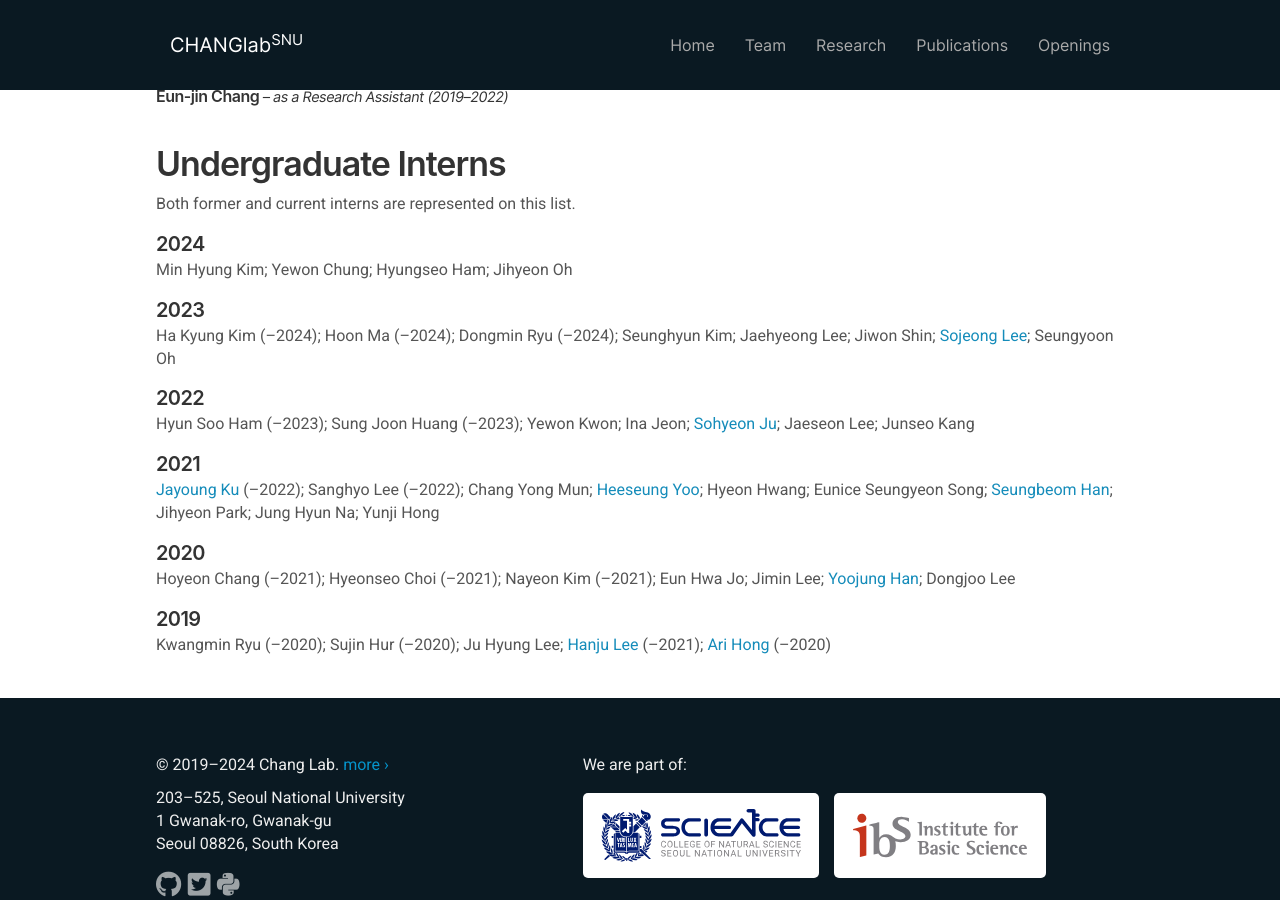
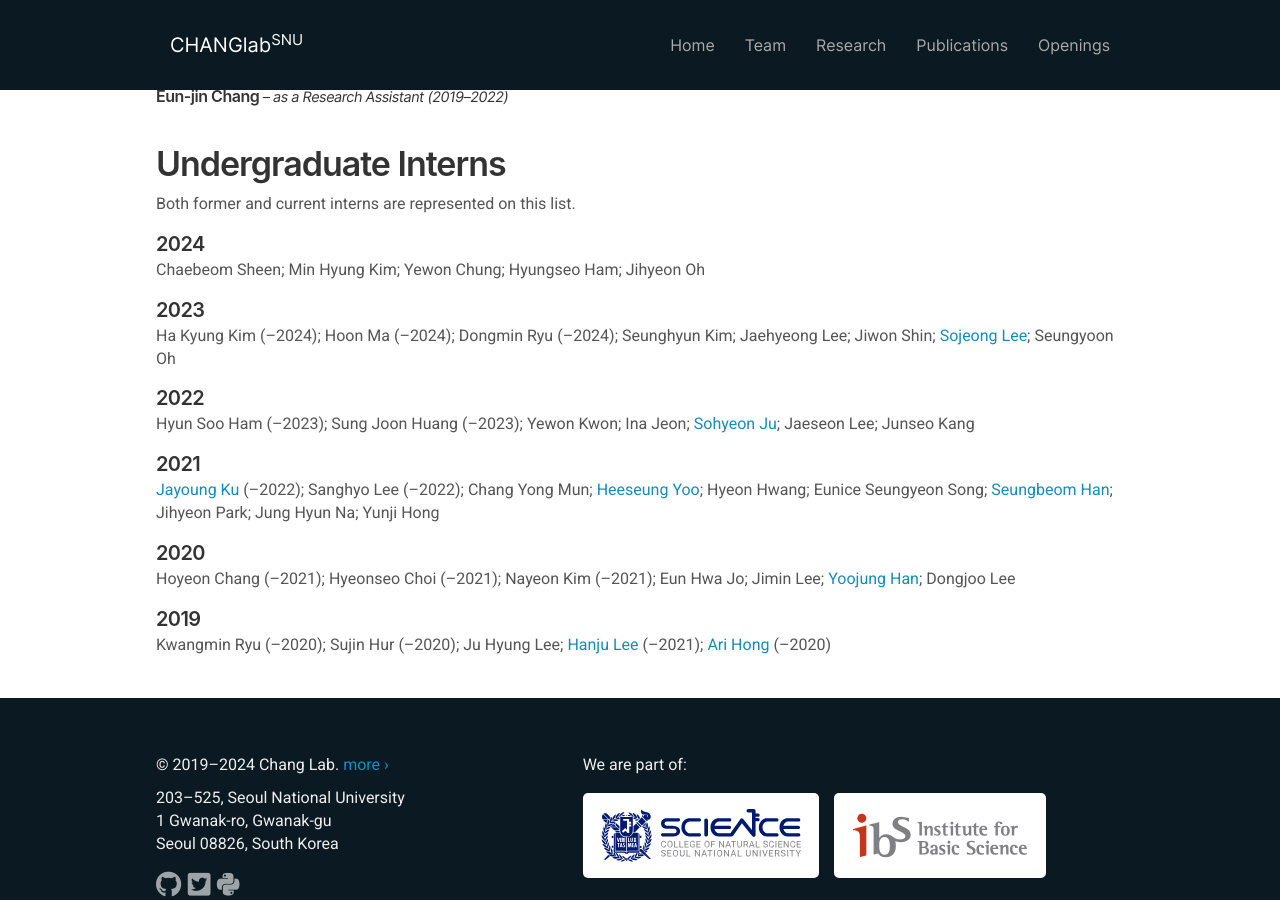
Before and after one commit to ChangLabSNU/ChangLabSNU.github.io, a Jekyll site: the page built from _pages/team.md, in a window 1280 px wide and 900 px high, scrolled down 1498 px. Built offline with Jekyll 4.4.1, drawn with Linux system fonts in a browser that asks for light colours; nearby versions of some CDN libraries; some web fonts are replaced.

Commit message:
Add new intern, Chaebeom.

```diff
--- a/_data/alumni_interns.yml
+++ b/_data/alumni_interns.yml
@@ -1,3 +1,8 @@
+- name: Chaebeom Sheen
+  year_begin: 2024
+  year_end: 2024
+  affiliation_then: Seoul National University
+
 - name: Min Hyung Kim
   year_begin: 2024
   year_end: 2024
```
